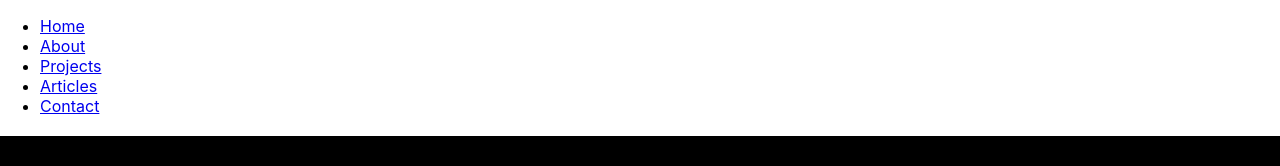
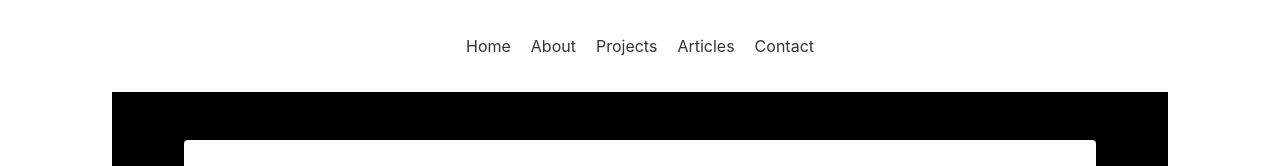
Before and after one commit to cesarWrites/sarah-portfolio, a React (Create React App) app: page / in a window 1280 px wide. Shown: the top 166 px of the page. Built offline with nearby package versions, Linux system fonts and the light colour scheme.

Commit message:
modify styling

```diff
--- a/package.json
+++ b/package.json
@@ -4,11 +4,14 @@
   "private": true,
   "dependencies": {
     "@material-ui/core": "^4.12.4",
+    "@material-ui/icons": "^4.11.3",
     "@testing-library/jest-dom": "^5.17.0",
     "@testing-library/react": "^13.4.0",
     "@testing-library/user-event": "^13.5.0",
+    "jspdf": "^2.5.1",
     "react": "^18.2.0",
     "react-dom": "^18.2.0",
+    "react-router-dom": "^6.22.3",
     "react-scripts": "5.0.1",
     "web-vitals": "^2.1.4"
   },
--- a/src/App.css
+++ b/src/App.css
@@ -36,3 +36,33 @@
     transform: rotate(360deg);
   }
 }
+
+.container {
+  display: flex;
+  flex-direction: column;
+  align-items: center; /* Align the navbar horizontally */
+}
+
+.navbar {
+  margin-top: 20px; /* Adjust as needed */
+}
+
+.nav-list {
+  list-style-type: none;
+  padding: 0;
+  display: flex;
+  justify-content: center; /* Align the navbar items horizontally */
+}
+
+.nav-list li {
+  margin: 0 10px; /* Adjust spacing between navbar items */
+}
+
+.nav-list li a {
+  text-decoration: none;
+  color: #333; /* Adjust color as needed */
+}
+
+.nav-list li a:hover {
+  color: #000; /* Change color on hover */
+}
```
